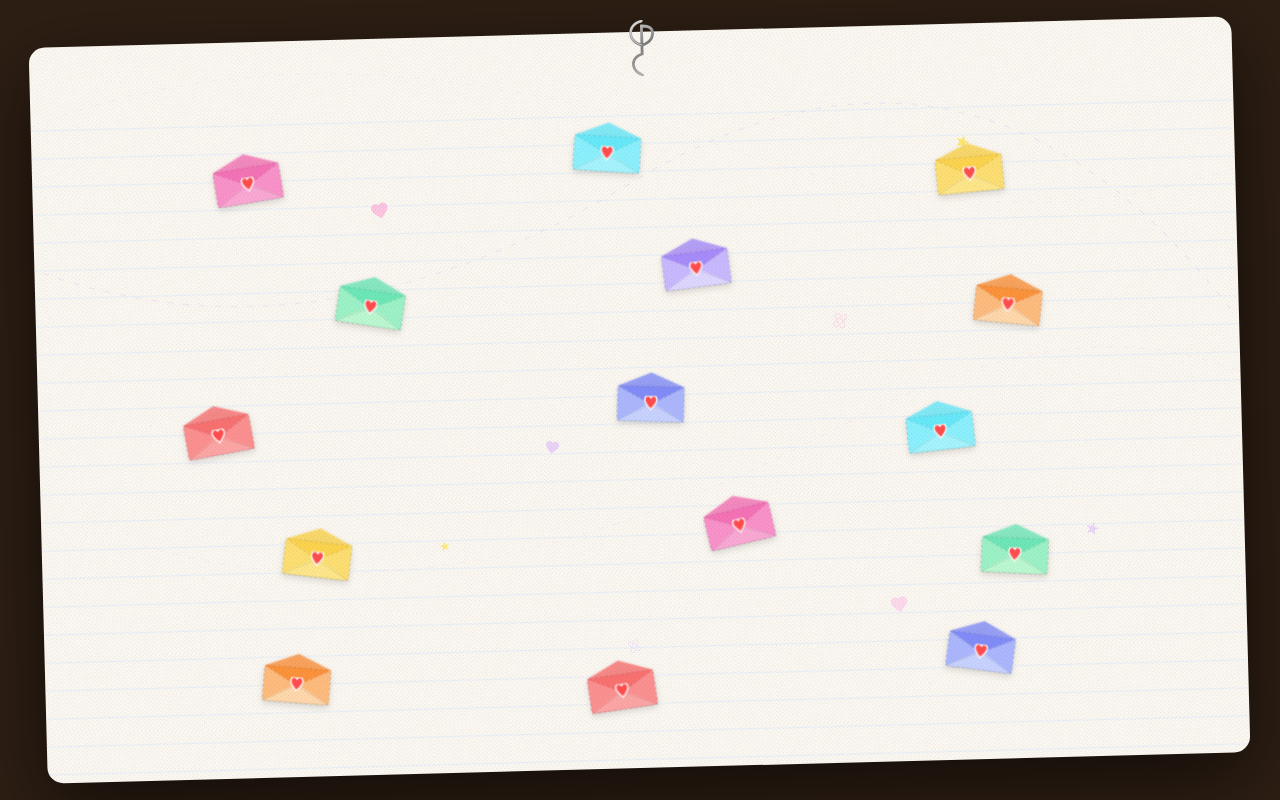
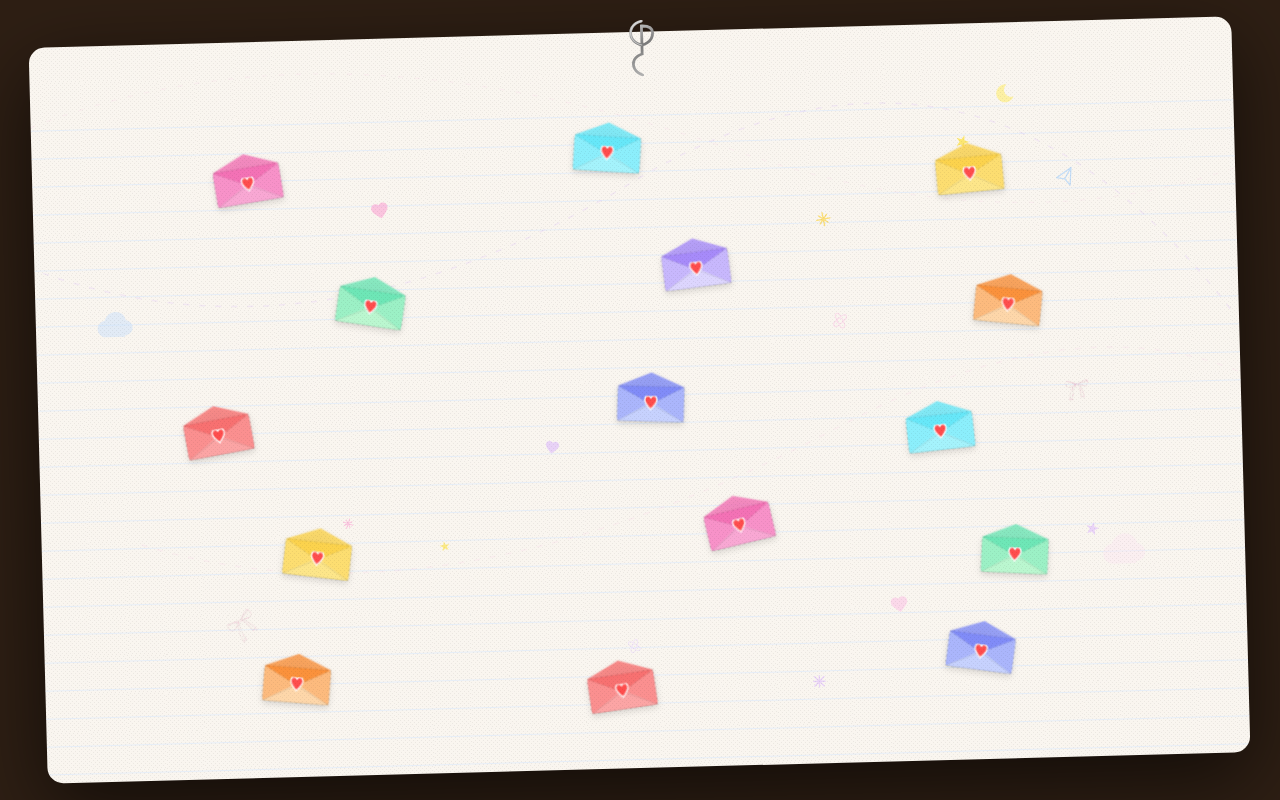
Before and after one commit to diyajojo/teachers-day, a Next.js app: page / in a window 1280 px wide. Both pictures are taken after a click on the button "Read the notes". Built offline with nearby package versions, Linux system fonts and the light colour scheme.

Commit message:
feat: add decorative background elements including moon, clouds, sparkles, and paper plane icons to NotesSection

```diff
--- a/src/components/NotesSection.tsx
+++ b/src/components/NotesSection.tsx
@@ -134,6 +134,38 @@ export default function NotesSection({ onBack }: { onBack: () => void }) {
         <path d="M50 35 C65 15, 80 30, 60 50 C80 65, 65 85, 50 65 C35 85, 20 65, 40 50 C20 30, 35 15, 50 35 Z" strokeLinejoin="round" />
       </svg>
 
+      {/* Moon */}
+      <svg className="absolute top-[8%] left-[80%] w-6 h-6 text-yellow-200 opacity-70 rotate-[15deg] pointer-events-none" viewBox="0 0 24 24" fill="currentColor">
+        <path d="M21 12.79A9 9 0 1111.21 3 7 7 0 0021 12.79z"/>
+      </svg>
+
+      {/* Cute Clouds */}
+      <svg className="absolute top-[35%] left-[5%] w-10 h-10 text-blue-200 opacity-40 pointer-events-none" viewBox="0 0 24 24" fill="currentColor">
+        <path d="M17.5 19c2.48 0 4.5-2.02 4.5-4.5 0-2.31-1.74-4.22-3.98-4.47C17.44 6.78 14.93 5 12 5 8.92 5 6.27 7.15 5.4 10.03 2.87 10.36 1 12.51 1 15c0 2.76 2.24 5 5 5h11.5z"/>
+      </svg>
+      <svg className="absolute bottom-[25%] right-[8%] w-12 h-12 text-pink-100 opacity-40 pointer-events-none" viewBox="0 0 24 24" fill="currentColor">
+        <path d="M17.5 19c2.48 0 4.5-2.02 4.5-4.5 0-2.31-1.74-4.22-3.98-4.47C17.44 6.78 14.93 5 12 5 8.92 5 6.27 7.15 5.4 10.03 2.87 10.36 1 12.51 1 15c0 2.76 2.24 5 5 5h11.5z"/>
+      </svg>
+
+      {/* Sparkles */}
+      <svg className="absolute top-[25%] left-[65%] w-4 h-4 text-yellow-400 opacity-50 rotate-[-10deg] pointer-events-none" viewBox="0 0 24 24" fill="none" stroke="currentColor" strokeWidth="2" strokeLinecap="round" strokeLinejoin="round">
+        <path d="M12 2v20M2 12h20M12 12m-6-6l12 12M6 18L18 6" />
+      </svg>
+      <svg className="absolute top-[65%] left-[25%] w-3 h-3 text-pink-300 opacity-60 rotate-[20deg] pointer-events-none" viewBox="0 0 24 24" fill="none" stroke="currentColor" strokeWidth="2" strokeLinecap="round" strokeLinejoin="round">
+        <path d="M12 2v20M2 12h20M12 12m-6-6l12 12M6 18L18 6" />
+      </svg>
+      <svg className="absolute bottom-[10%] right-[35%] w-4 h-4 text-purple-300 opacity-50 rotate-[45deg] pointer-events-none" viewBox="0 0 24 24" fill="none" stroke="currentColor" strokeWidth="2" strokeLinecap="round" strokeLinejoin="round">
+        <path d="M12 2v20M2 12h20M12 12m-6-6l12 12M6 18L18 6" />
+      </svg>
+
+      {/* Paper Airplane */}
+      <svg className="absolute top-[20%] left-[85%] w-5 h-5 text-blue-300 opacity-50 -rotate-[15deg] pointer-events-none" viewBox="0 0 24 24" fill="none" stroke="currentColor" strokeWidth="1.5" strokeLinecap="round" strokeLinejoin="round">
+        <path d="M22 2L11 13M22 2l-7 20-4-9-9-4 20-7z"/>
+      </svg>
+
+      {/* Bows */}
+      <img src="/assets/bow.png" alt="bow doodle" className="absolute top-[48%] left-[85%] w-8 opacity-40 rotate-[15deg] pointer-events-none select-none drop-shadow-sm" />
+      <img src="/assets/bow.png" alt="bow doodle" className="absolute bottom-[18%] left-[15%] w-10 opacity-30 rotate-[-20deg] pointer-events-none select-none drop-shadow-sm" />
 
 
       {/* Scattered envelopes */}
```
